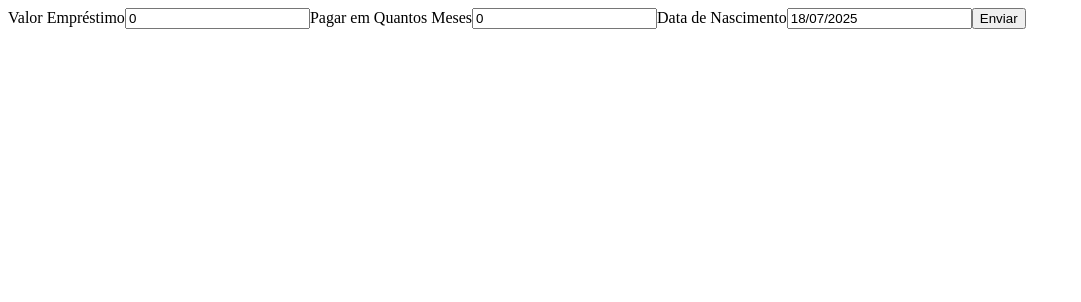
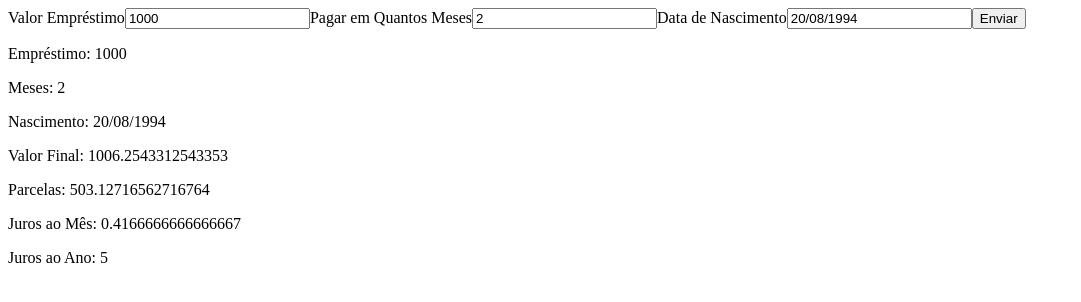
Before and after one commit to ThaisFrancaG/react-form-test, a React (Vite) app: page / in a window 1280 px wide. Shown: the top 302 px of the page, without its empty margins (0-1081 px from the left). Built offline with nearby package versions, Linux system fonts and the light colour scheme.

Commit message:
feat: Add logind to display and do calculations as data is changed

```diff
--- a/eslint.config.js
+++ b/eslint.config.js
@@ -53,7 +53,7 @@ export default defineConfig([
       },
     },
     rules: {
-      'no-unused-vars': ['error', { varsIgnorePattern: '^[A-Z_]' }],
+      'no-unused-vars': ['warn', { varsIgnorePattern: '^[A-Z_]' }],
     },
   },
 ]);
--- a/package.json
+++ b/package.json
@@ -6,8 +6,8 @@
   "scripts": {
     "dev": "vite",
     "build": "vite build",
-    "lint": "eslint . --ext .js,.jsx,.ts,.tsx --no-error-on-unmatched-patterns",
-    "lint:fix": "eslint . --ext .js,.jsx,.ts,.tsx --fix --no-error-on-unmatched-patterns",
+    "lint": "eslint . --ext .js,.jsx,.ts,.tsx",
+    "lint:fix": "eslint . --ext .js,.jsx,.ts,.tsx --fix",
     "prepare": "husky install",
     "commitmsg": "commitlint -e $1",
     "pre-commit": "lint-staged",
--- a/src/modules/calculator/actions/handleSubmit.tsx
+++ b/src/modules/calculator/actions/handleSubmit.tsx
@@ -15,8 +15,8 @@ const calculateAge = (birthDate: string): number => {
 };
 export const handleAction = (prevState: CalculatorFormState): CalculatorFormState => {
   const newState: CalculatorFormState = {
-    loanAmount: Number(prevState['loanAmount']),
-    loanPaymentMonths: Number(prevState['loanPaymentMonths']),
+    initialLoan: Number(prevState['initialLoan']),
+    installmentsAmount: Number(prevState['installmentsAmount']),
     birthDate: String(prevState['birthDate']),
     age: calculateAge(String(prevState['birthDate'])),
   };
--- a/src/modules/calculator/components/calculatorForm.tsx
+++ b/src/modules/calculator/components/calculatorForm.tsx
@@ -2,10 +2,11 @@ import React, { useState } from 'react';
 import { Props } from '../types/loanDataTypes';
 import { handleAction } from '../actions/handleSubmit';
 
-function CalculatorForm({ startingValue, onSubmit }: Props) {
+function CalculatorForm({ startingValue, onSubmit, setLoading }: Props) {
   const [formData, setFormData] = useState(startingValue);
 
   const handleChange = (e: React.ChangeEvent<HTMLInputElement>) => {
+    setLoading(true);
     const { name, value } = e.target;
     setFormData((prev) => ({
       ...prev,
@@ -16,27 +17,28 @@ function CalculatorForm({ startingValue, onSubmit }: Props) {
   const handleSubmit = (e: React.FormEvent<HTMLFormElement>) => {
     e.preventDefault();
     const newState = handleAction(formData);
-    onSubmit(newState); // Passa os dados para M
+    onSubmit(newState);
+    setLoading(false);
   };
 
   return (
     <form onSubmit={handleSubmit}>
-      <label htmlFor="loanAmount">Valor Empréstimo</label>
+      <label htmlFor="initialLoan">Valor Empréstimo</label>
       <input
-        id="loanAmount"
-        name="loanAmount"
+        id="initialLoan"
+        name="initialLoan"
         type="number"
-        value={formData.loanAmount}
+        value={formData.initialLoan}
         onChange={handleChange}
       />
 
-      <label htmlFor="loanPaymentMonths">Pagar em Quantos Meses</label>
+      <label htmlFor="installmentsAmount">Pagar em Quantos Meses</label>
       <input
-        id="loanPaymentMonths"
-        name="loanPaymentMonths"
+        id="installmentsAmount"
+        name="installmentsAmount"
         type="number"
-        placeholder={String(formData.loanPaymentMonths)}
-        value={formData.loanPaymentMonths}
+        placeholder={String(formData.installmentsAmount)}
+        value={formData.installmentsAmount}
         onChange={handleChange}
       />
 
@@ -44,7 +46,7 @@ function CalculatorForm({ startingValue, onSubmit }: Props) {
       <input
         id="birthDate"
         name="birthDate"
-        type="string"
+        type="text"
         placeholder={formData.birthDate}
         value={formData.birthDate}
         onChange={handleChange}
--- a/src/modules/calculator/components/calculatorInputDisplay.tsx
+++ b/src/modules/calculator/components/calculatorInputDisplay.tsx
@@ -4,8 +4,8 @@ import { CalculatorFormState } from '../types/loanDataTypes';
 function CalculatorInputDisplay({ data }: { data: CalculatorFormState }) {
   return (
     <div>
-      <p>Empréstimo: {data.loanAmount}</p>
-      <p>Meses: {data.loanPaymentMonths}</p>
+      <p>Empréstimo: {data.initialLoan}</p>
+      <p>Meses: {data.installmentsAmount}</p>
       <p>Nascimento: {data.birthDate}</p>
     </div>
   );
--- /dev/null
+++ b/src/modules/calculator/components/calculatorResultDisplay.tsx
@@ -0,0 +1,40 @@
+import React, { useEffect, useState } from 'react';
+import { CalculatorFormState } from '../types/loanDataTypes';
+import { LoanPlanCalculator } from '../services/calculatorService';
+import { PaymentDetails } from '../types/loanPaymentTypes';
+
+function CalculatorResultDisplay({
+  data,
+  onCalculate,
+  outputData,
+}: {
+  data: CalculatorFormState;
+  onCalculate: (data: PaymentDetails) => void;
+  outputData: PaymentDetails;
+}) {
+  const [loanDetails, setLoanDetails] = useState<PaymentDetails>(outputData);
+
+  useEffect(() => {
+    async function calculate() {
+      const loanPlanCalculator = new LoanPlanCalculator(data);
+      const loanPayment = await loanPlanCalculator.calculateLoanPayment();
+      setLoanDetails(loanPayment);
+      onCalculate(loanPayment);
+    }
+
+    calculate();
+  }, [data]); // ← Adiciona dependência segura
+
+  //   if (!loanDetails) return <p>Calculando...</p>;
+
+  return (
+    <div>
+      <p>Valor Final: {loanDetails.finalLoan}</p>
+      <p>Parcelas: {loanDetails.installmentValue}</p>
+      <p>Juros ao Mês: {loanDetails.monthlyInterestRate}</p>
+      <p>Juros ao Ano: {loanDetails.anualInterestRate}</p>
+    </div>
+  );
+}
+
+export { CalculatorResultDisplay };
--- a/src/modules/calculator/components/index.ts
+++ b/src/modules/calculator/components/index.ts
@@ -1,2 +1,3 @@
 export { CalculatorForm } from './calculatorForm';
 export { CalculatorInputDisplay } from './calculatorInputDisplay';
+export * from './calculatorResultDisplay';
--- a/src/modules/calculator/index.tsx
+++ b/src/modules/calculator/index.tsx
@@ -1,24 +1,47 @@
 import React, { useState } from 'react';
-import { CalculatorForm, CalculatorInputDisplay } from './components';
+import { CalculatorForm, CalculatorInputDisplay, CalculatorResultDisplay } from './components';
 import { CalculatorFormState } from './types/loanDataTypes';
-import { format } from 'date-fns';
+// import { format } from 'date-fns';
+import { PaymentDetails } from './types/loanPaymentTypes';
 
 export default function CalculatorModule() {
-  const [dataForm, setDataForm] = useState<CalculatorFormState>({
-    loanAmount: 0,
-    loanPaymentMonths: 0,
-    birthDate: String(format(new Date(), 'dd/MM/yyyy')),
+  const [inputData, setInputData] = useState<CalculatorFormState>({
+    initialLoan: 1000,
+    installmentsAmount: 2,
+    // birthDate: String(format(new Date(), 'dd/MM/yyyy')),
+    birthDate: '20/08/1994',
+
     age: 0,
   });
 
-  const handleFormSubmit = (formData: CalculatorFormState) => {
-    setDataForm(formData);
+  const [outputData, setOutputData] = useState<PaymentDetails>({
+    initialLoan: 0,
+    monthlyInterestRate: 0,
+    installmentsAmount: 0,
+    finalLoan: 0,
+    installmentValue: 0,
+    anualInterestRate: 0,
+  });
+  const [loading, setLoading] = useState<boolean>(false);
+  const handleFormSubmit = (inputData: CalculatorFormState) => {
+    setInputData(inputData);
   };
-
   return (
     <div>
-      <CalculatorForm startingValue={dataForm} onSubmit={handleFormSubmit} />
-      {dataForm.loanAmount > 0 && <CalculatorInputDisplay data={dataForm} />}
+      <CalculatorForm
+        startingValue={inputData}
+        onSubmit={handleFormSubmit}
+        setLoading={setLoading}
+      />
+      {inputData.initialLoan > 0 && <CalculatorInputDisplay data={inputData} />}
+      {inputData.initialLoan > 0 && (
+        <CalculatorResultDisplay
+          data={inputData}
+          onCalculate={setOutputData}
+          outputData={outputData}
+          loading={loading}
+        />
+      )}
     </div>
   );
 }
--- a/src/modules/calculator/services/calculatorService.tsx
+++ b/src/modules/calculator/services/calculatorService.tsx
@@ -6,7 +6,7 @@ export class LoanPlanCalculator {
   constructor(loan: CalculatorFormState) {
     this.loanStarterInfo = loan;
   }
-  calculateLoanPayment() {
+  async calculateLoanPayment(): Promise<PaymentDetails> {
     const { age, initialLoan, installmentsAmount } = this.loanStarterInfo;
 
     const anualInterest = this.getInterestByAge(age);
@@ -16,10 +16,16 @@ export class LoanPlanCalculator {
       initialLoan,
       monthlyInterestRate,
       installmentsAmount,
+      installmentValue: 0,
+      finalLoan: 0,
+      anualInterestRate: anualInterest,
     };
     const monthlyPaymentValue = this.getInstallmentsValue(paymentPlanData);
+    paymentPlanData.finalLoan = monthlyPaymentValue * installmentsAmount;
+    paymentPlanData.installmentValue = monthlyPaymentValue;
+    paymentPlanData.anualInterestRate = anualInterest;
 
-    return { monthlyPaymentValue, anualInterest };
+    return paymentPlanData;
   }
   private getInterestByAge(age: number) {
     if (age <= 25) {
@@ -33,10 +39,10 @@ export class LoanPlanCalculator {
     }
     return 4;
   }
-  private getInstallmentsValue(paymentPlanData: PaymentDetails): number {
+  getInstallmentsValue(paymentPlanData: PaymentDetails): number {
     const { initialLoan, monthlyInterestRate, installmentsAmount } = paymentPlanData;
-    const numerator = initialLoan * monthlyInterestRate;
-    const denominator = (1 - (1 + monthlyInterestRate)) ^ -installmentsAmount;
+    const numerator = (initialLoan * monthlyInterestRate) / 100;
+    const denominator = 1 - (1 + monthlyInterestRate / 100) ** -installmentsAmount;
     const monthlyPayment = numerator / denominator;
     return monthlyPayment;
   }
--- a/src/modules/calculator/types/loanDataTypes.tsx
+++ b/src/modules/calculator/types/loanDataTypes.tsx
@@ -8,6 +8,6 @@ export type CalculatorFormState = {
 
 export type Props = {
   startingValue: CalculatorFormState;
-  // eslint-disable-next-line no-unused-vars
-  onSubmit: (data: CalculatorFormState) => void;
+  onSubmit: (formData: CalculatorFormState) => void;
+  setLoading: (isLoading: boolean) => void;
 };
--- a/src/modules/calculator/types/loanPaymentTypes.tsx
+++ b/src/modules/calculator/types/loanPaymentTypes.tsx
@@ -1,5 +1,8 @@
 export type PaymentDetails = {
   initialLoan: number;
   monthlyInterestRate: number;
+  anualInterestRate: number;
   installmentsAmount: number;
+  finalLoan: number;
+  installmentValue: number;
 };
```
